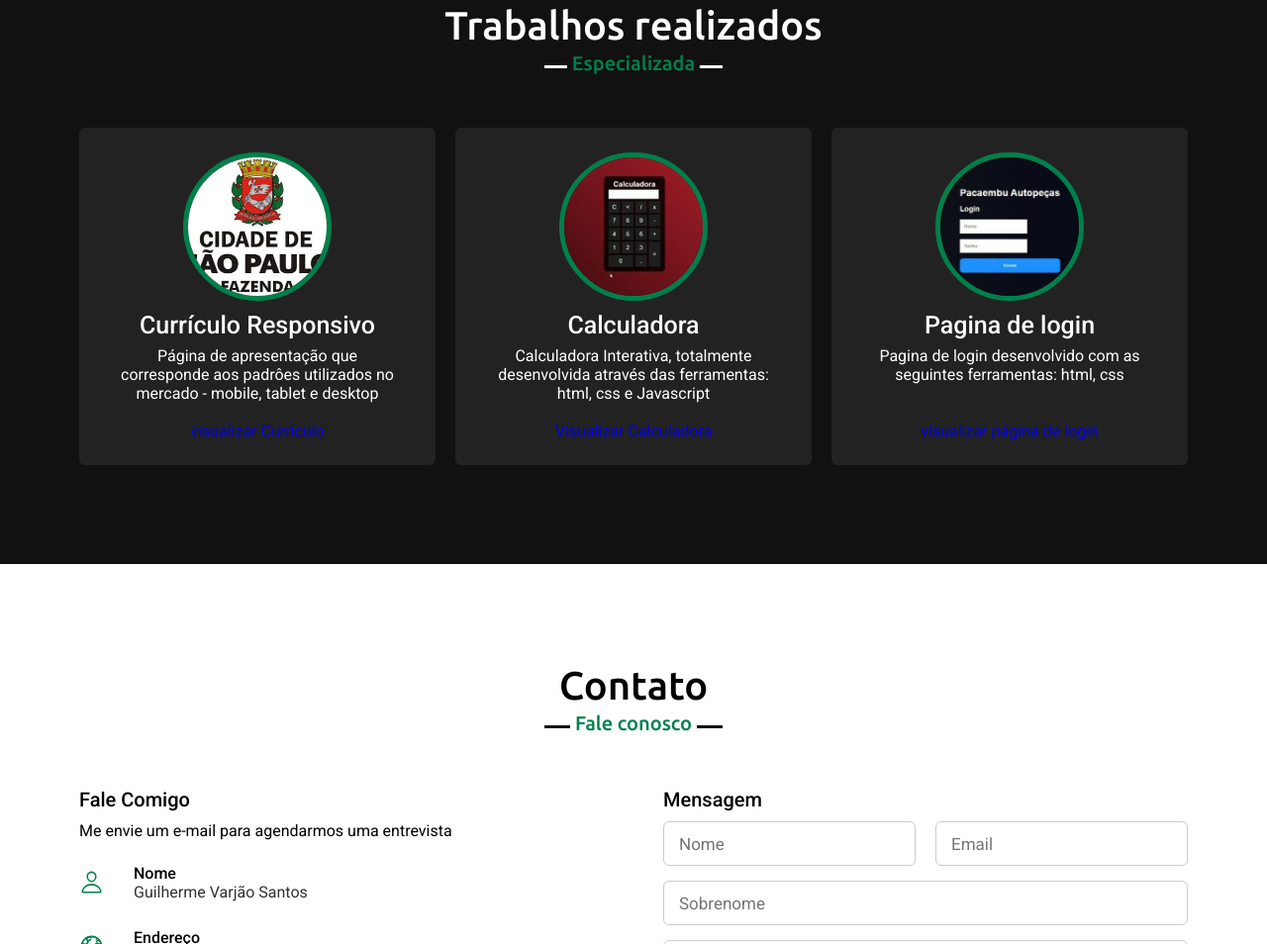
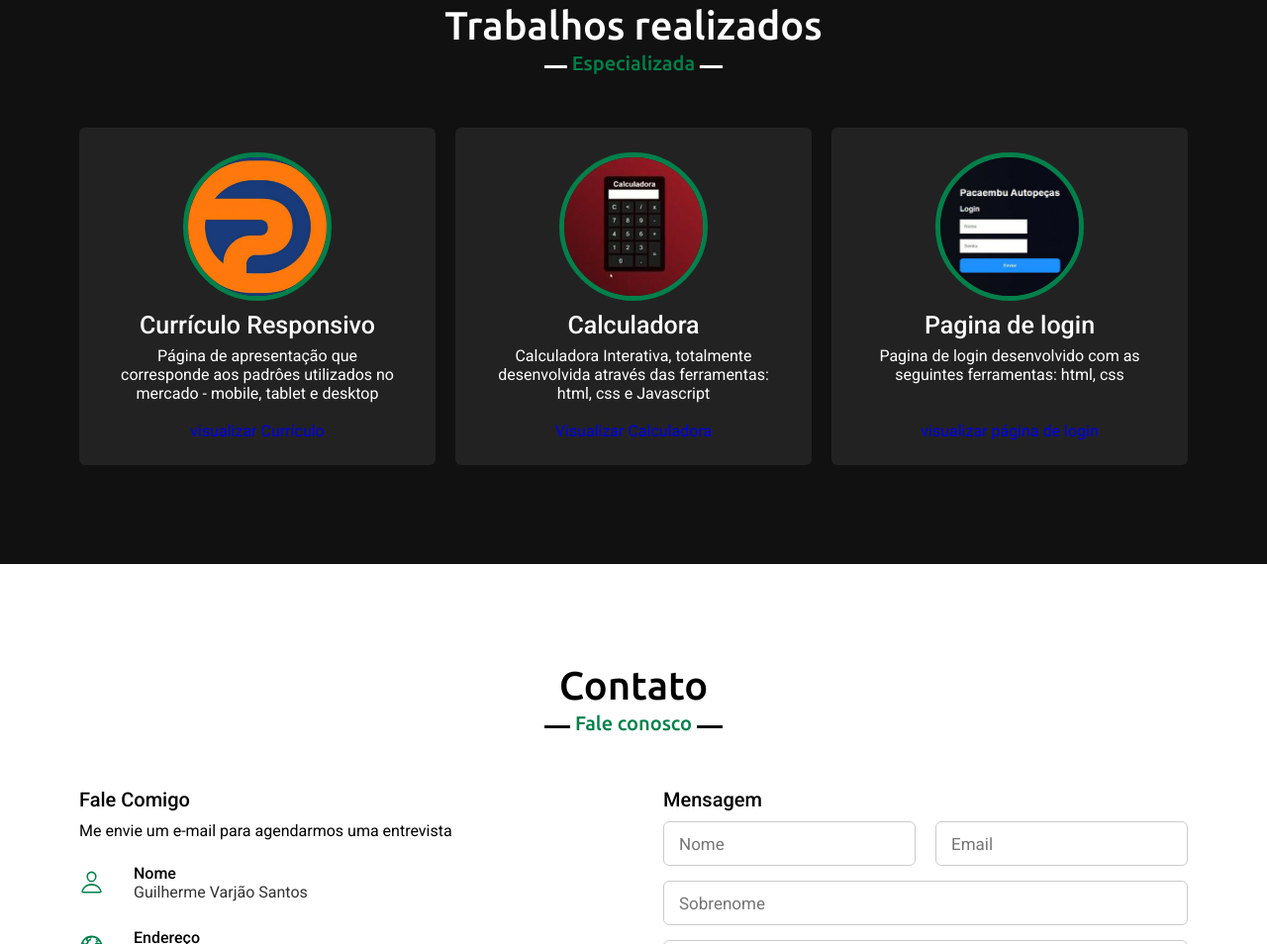
Before and after one commit to GVScode/Guilherme_ArquivosPessoais, a plain HTML site: page Portifólio/Portifólio01.html in a window 1280 px wide. Shown: the part 2302-3256 px from the top of the page at 99% size. Drawn offline with nearby package versions, Linux system fonts and the light colour scheme.

Commit message:
atualização portifólio

```diff
--- a/Portifólio/Portifólio01.html
+++ b/Portifólio/Portifólio01.html
@@ -120,7 +120,7 @@
            <div class="carousel owl-carousel ">
                <div class="card">
                    <div class="box">
-                       <img src="img/fazenda.jpeg" alt="">
+                       <img src="img/logo.jpeg" alt="">
                        <div class="text">Currículo Responsivo</div>
                        <p>Página de apresentação que corresponde aos padrôes utilizados no mercado - mobile, tablet e desktop</p>
                    </div>
```
Also changed, not shown: Portifólio/img/logo.jpeg (added).
